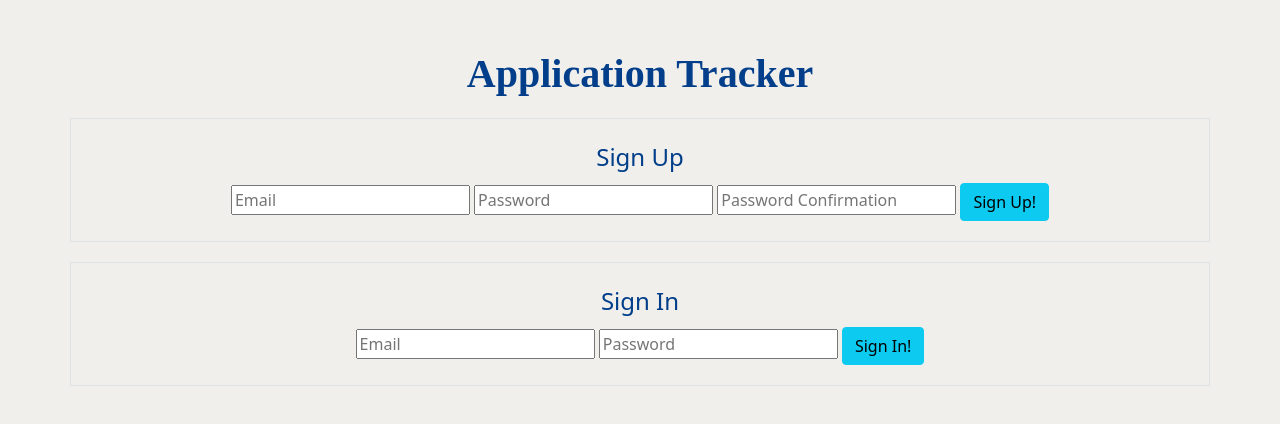
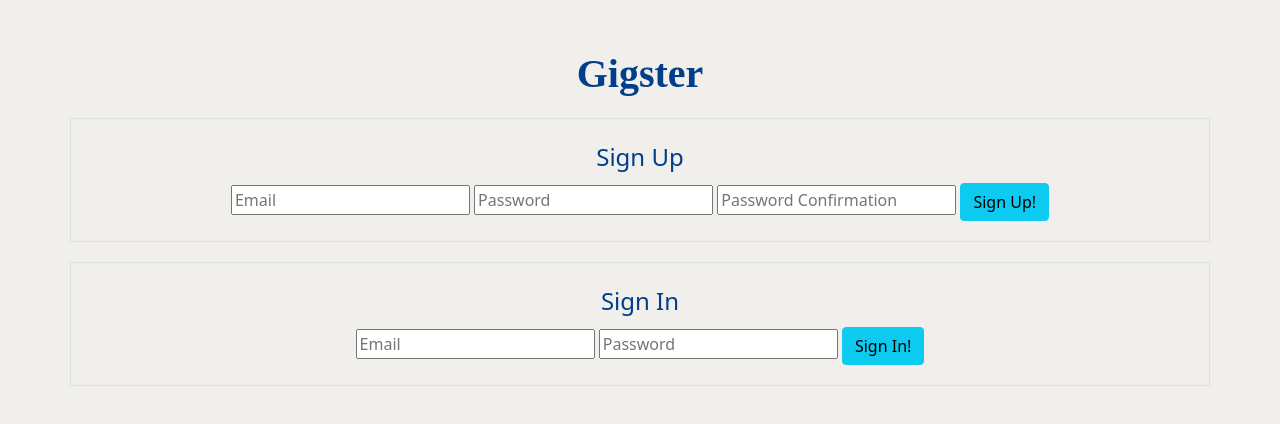
Before and after one commit to alexvera1/capstone-browser-template-frontend, a website built with webpack: page index.html in a window 1280 px wide. Built offline with nearby package versions, Linux system fonts and the light colour scheme.

Commit message:
commit update

```diff
--- a/index.html
+++ b/index.html
@@ -1,7 +1,7 @@
 <!DOCTYPE html>
 <html>
     <head>
-      <title>Application Tracker</title>
+      <title>Gigster</title>
       <meta name="viewport" content="width=device-width, initial-scale=1">
 
       <!-- Do not add `link` tags-->
@@ -12,7 +12,7 @@
       <script src="public/application.js" type="text/javascript" charset="utf-8" defer></script>
     </head>
     <body>
-      <h1>Application Tracker</h1>
+      <h1>Gigster</h1>
 
 <!-- Sign up form goes here-->
 
```
